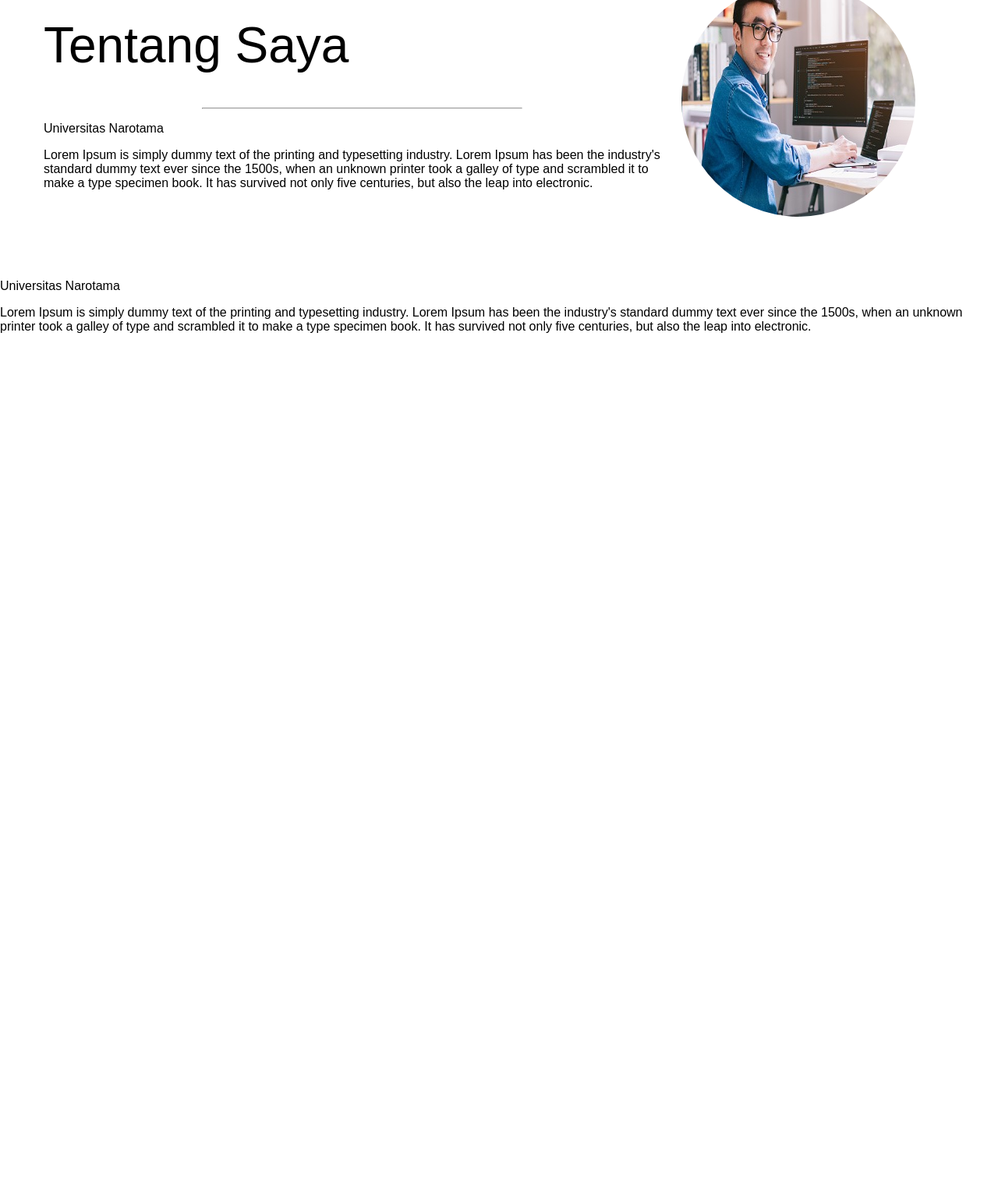
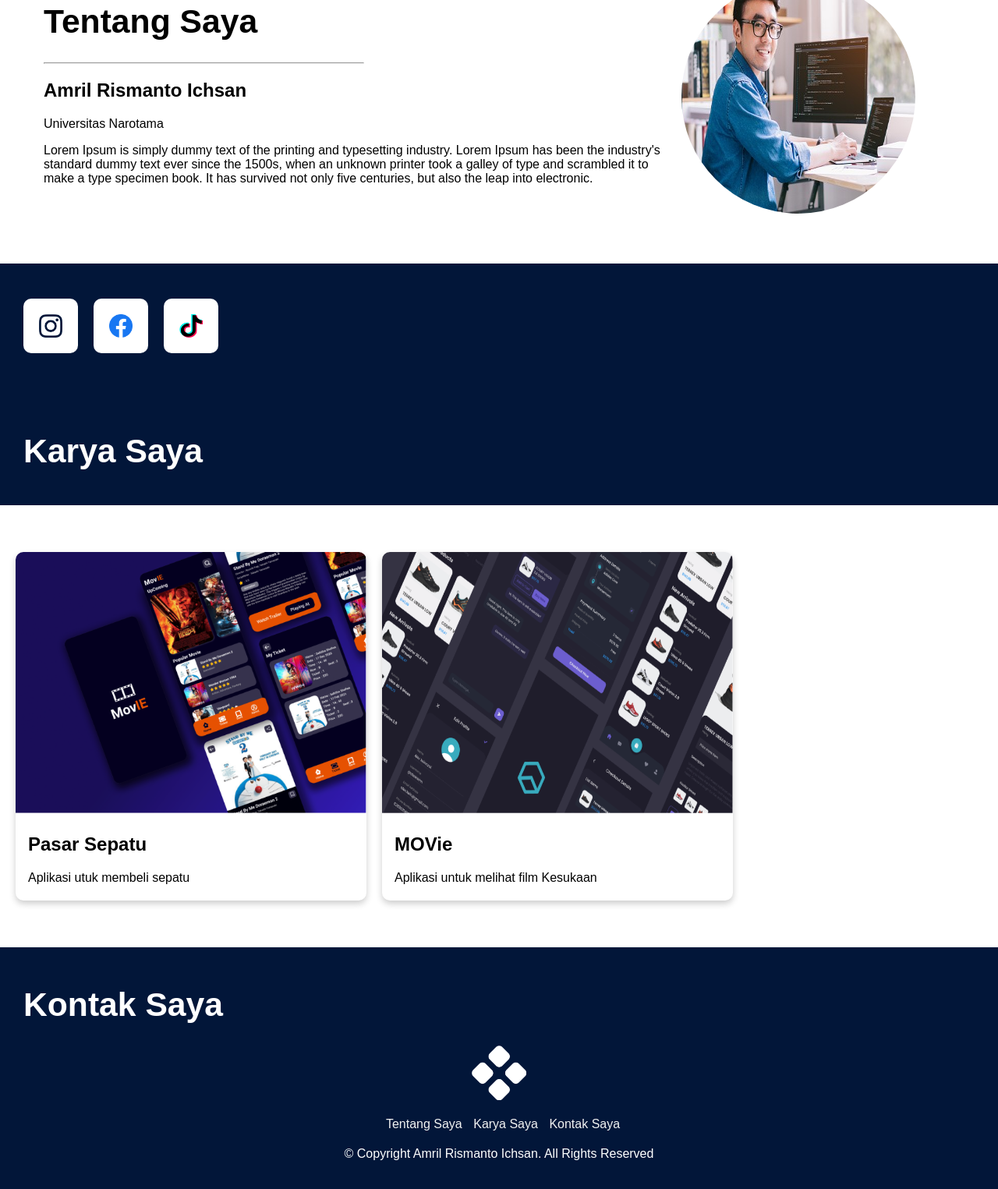
Before and after one commit to Amril26/learning_website_portofolio, a plain HTML site: page home_page.html in a window 1280 px wide. Shown: the part 170-1695 px from the top of the page at 78% size. Before the commit the page ends 800 px from the top, so only its background shows below. Drawn offline with Linux system fonts and the light colour scheme.

Commit message:
final edit portofolio

```diff
--- /dev/null
+++ b/gate_slide.css
@@ -0,0 +1,41 @@
+ /* untuk gate slide  */
+
+ .container_custom {
+     padding-right: 30px;
+     padding-left: 30px;
+     padding-top: 45px;
+     padding-bottom: 45px;
+     height: 220px;
+     background-color: #021639;
+ }
+
+ h1 {
+     font-size: 32pt;
+     font-weight: 700;
+     text-align: justify;
+ }
+
+ .h1-white {
+     color: #fff;
+     font-size: 32pt;
+     font-weight: 700;
+     text-align: justify;
+
+ }
+
+ .card_item {
+     display: inline-block;
+     width: 30px;
+     height: 30px;
+     margin-right: 20px;
+     text-align: center;
+     border-radius: 10px;
+     background: #fff;
+     align-items: center;
+     padding: 20px 20px 20px 20px;
+ }
+
+ .img_card {
+     height: 30px;
+     width: 30px;
+ }
--- a/home_page.html
+++ b/home_page.html
@@ -2,83 +2,31 @@
 <html>
 
 <head>
+    <!-- navbar -->
+    <link rel="stylesheet" href="style_navbar.css">
+    <link rel="stylesheet" href="sytle_tentang.css">
+    <link rel="stylesheet" href="gate_slide.css">
+    <link rel="stylesheet" href="style_karya.css">
+    <link rel="stylesheet" href="style_fotter.css">
     <style>
-        /* css dari style navbar */
         body {
             margin: 0;
             font-family: Arial, Helvetica, sans-serif;
-        }
-
-        .topnav {
-            overflow: hidden;
-            padding-left: 40px;
-            padding-right: 40px;
-            padding-bottom: 16px;
-            padding-top: 16px;
-            background-color: #021639;
-        }
-
-        .topnav a {
-            float: left;
-            color: #f2f2f2;
-            text-align: center;
-            padding: 14px 16px;
-            text-decoration: none;
-            font-size: 17px;
-        }
-
-        .topnav-right {
-            float: right;
-        }
-
-        /* css dari content di body menepatkan nama */
-        .content_body {
-            position: relative;
-            margin-left: 40px;
-            margin-right: 40px;
-        }
-
-        .container {
-            display: grid;
-            padding-right: 30px;
-            grid-template-columns: 70% auto;
-            padding: 4em 1em;
-        }
-
-        .img_person {
-            height: 300px;
-            width: 300px;
-            object-position: center;
-            margin-right: 40px;
-            border-radius: 100%;
-            object-fit: fill;
-        }
-
-        h1 {
-            font-size: 64px;
-            font-weight: 500;
-        }
-
-        /* css footer */
-        .custom_footer {
-            height: 400px;
-            background-color: 021639;
-            position: fixed;
         }
     </style>
 </head>
 
 <body>
-
     <!-- <div link = "topnav"> -->
-    <div class="topnav">
+    <div>
+        <div class="topnav" id="tentang_saya">
+            <!-- perbaiki code vector dibawah -->
+            <img src="assets/Vector.png" width="45" height="45" style="float: left">
             <a href="#">Amril Rismanto Ichsan</a>
-        <!-- perbaiki code vector dibawah -->
-        <input type="image" src="assets/Vector.png" width="48" height="48">
             <div class="topnav-right">
                 <a href="#tentang_saya">Tentang Saya</a>
                 <a href="#Karya_saya">Karya Saya</a>
-            <a href="#footer">Footer</a>
+                <a href="#kontak">Kontak Saya</a>
             </div>
         </div>
 
@@ -86,30 +34,81 @@
             <div class="container">
                 <div id="amril">
                     <h1>Tentang Saya</h1>
-
-                <!-- <hr class="line" /> -->
-                <hr width="50%">
+                    <hr align="left" width="50%">
+                    <h2>Amril Rismanto Ichsan</h2>
                     <p>Universitas Narotama</p>
-                <p>Lorem Ipsum is simply dummy text of the printing and typesetting industry. Lorem Ipsum has been the
-                    industry's standard dummy text ever since the 1500s, when an unknown printer took a galley of type
-                    and scrambled it to make a type specimen book. It has survived not only five centuries, but also the
+                    <p>Lorem Ipsum is simply dummy text of the printing and typesetting industry. Lorem Ipsum has been
+                        the
+                        industry's standard dummy text ever since the 1500s, when an unknown printer took a galley of
+                        type
+                        and scrambled it to make a type specimen book. It has survived not only five centuries, but also
+                        the
                         leap into electronic.
                     </p>
                 </div>
                 <img class="img_person" src="assets/picture_person.jpg" />
             </div>
         </div>
-    <div>
-        <footer class="custom_footer">
-            <p>Universitas Narotama</p>
-            <p>Lorem Ipsum is simply dummy text of the printing and typesetting industry. Lorem Ipsum has been the
-                industry's standard dummy text ever since the 1500s, when an unknown printer took a galley of type
-                and scrambled it to make a type specimen book. It has survived not only five centuries, but also the
-                leap into electronic.
-            </p>
-        </footer>
+
+        <!-- gate slide -->
+        <div class="container_custom">
+            <table>
+                <tr>
+                    <div class="card_item">
+                        <img class="img_card" src="assets/instagram.png">
+                    </div>
+                    <div class="card_item">
+                        <img class="img_card" src="assets/facbook.png">
+                    </div>
+                    <div class="card_item">
+                        <img class="img_card" src="assets/tiktok.png">
+                    </div>
+                </tr>
+            </table>
+
+            <br>
+            <br>
+            <br>
+            <br>
+            <h1 class="h1-white" id="Karya_saya">Karya Saya</h1>
         </div>
 
+        <!--  COntent Karya saya -->
+
+        <div class="wrapper">
+            <div class="card">
+                <img class="img-item" src="assets/content kkn.png">
+                <div class="container-card">
+                    <h2><b>Pasar Sepatu</b></h2>
+                    <p>Aplikasi utuk membeli sepatu</p>
+                </div>
+            </div>
+            <div class="card">
+                <img class="img-item" src="assets/content kkn3.png">
+                <div class="container-card">
+                    <h2><b>MOVie</b></h2>
+                    <p>Aplikasi untuk melihat film Kesukaan</p>
+                </div>
+            </div>
+
+        </div>
+
+        <!-- footer -->
+        <div class="custom_footer" id="kontak">
+            <div class="conten_footer">
+                <h1 class="h1-white" target="#kontak">Kontak Saya</h1>
+                <img src="assets/Vector.png" style="height: 70px; width: 70px; ">
+                <br>
+                <br>
+                <a href="#tentang_saya">Tentang Saya</a>
+                <a href="#Karya_saya">Karya Saya</a>
+                <a href="#kontak">Kontak Saya</a>
+                <p style="color: white; margin-top: 20px; ">© Copyright Amril
+                    Rismanto Ichsan. All Rights Reserved</p>
+
+            </div>
+        </div>
+    </div>
 </body>
 
 </html>
--- /dev/null
+++ b/style_fotter.css
@@ -0,0 +1,22 @@
+/* css footer */
+.custom_footer {
+    padding-right: 30px;
+    padding-left: 30px;
+    padding-top: 20px;
+    padding-bottom: 20px;
+    background-color: #021639;
+}
+
+.conten_footer {
+    align-items: center;
+    text-align: center;
+}
+
+/*  */
+/*  */
+a {
+    color: #f2f2f2;
+    text-align: center;
+    text-decoration: none;
+    padding-left: 10px;
+}
--- /dev/null
+++ b/style_karya.css
@@ -0,0 +1,39 @@
+ /* card container */
+ /* css untuk card scroll horizontal */
+
+ .wrapper {
+     display: flex;
+     padding-top: 60px;
+     padding-bottom: 60px;
+     border: 0px solid #fff;
+     overflow-x: scroll;
+     align-content: center;
+ }
+
+ .wrapper::-webkit-scrollbar {
+     width: 1;
+ }
+
+ .wrapper .card {
+     box-shadow: 0 4px 8px 0 rgba(0, 0, 0, 0.2);
+     border-radius: 10px;
+     margin-left: 20px;
+     width: 450px;
+ }
+
+ .img-item {
+     object-fit: fill;
+     border-top-left-radius: 10px;
+     border-top-right-radius: 10px;
+     height: 75%;
+     width: 100%
+ }
+
+ .card:hover {
+     box-shadow: 0 8px 16px 0 rgba(0, 0, 0, 0.2);
+ }
+
+ .container-card {
+     padding: 2px 16px;
+     width: 400px;
+ }
--- a/style_navbar.css
+++ b/style_navbar.css
@@ -1,12 +1,8 @@
-body {
-    margin: 0;
-    font-family: Arial, Helvetica, sans-serif;
-}
-
+ /* navbar  */
 .topnav {
     overflow: hidden;
-    padding-left: 37px;
-    padding-right: 37px;
+    padding-left: 40px;
+    padding-right: 40px;
     padding-bottom: 16px;
     padding-top: 16px;
     background-color: #021639;
--- /dev/null
+++ b/sytle_tentang.css
@@ -0,0 +1,27 @@
+ /* css dari content di body menepatkan nama */
+ .content_body {
+     position: relative;
+     margin-left: 40px;
+     margin-right: 40px;
+ }
+
+ .container {
+     display: grid;
+     padding-right: 30px;
+     grid-template-columns: 70% auto;
+     padding: 4em 1em;
+ }
+
+ .img_person {
+     height: 300px;
+     width: 300px;
+     object-position: center;
+     margin-right: 40px;
+     border-radius: 100%;
+     object-fit: fill;
+ }
+
+ h1 {
+     font-size: 64px;
+     font-weight: 500;
+ }
```
Also changed, not shown: assets/content kkn.png (added), assets/content kkn3.png (added), assets/facbook.png (added), assets/instagram.png (added), assets/tiktok.png (added). Lines whose indentation alone changed are shown as unchanged.
